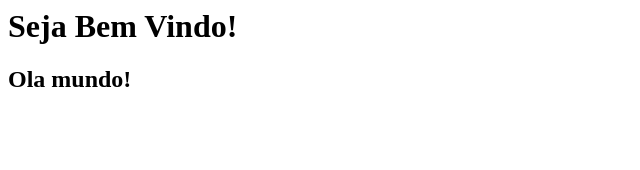
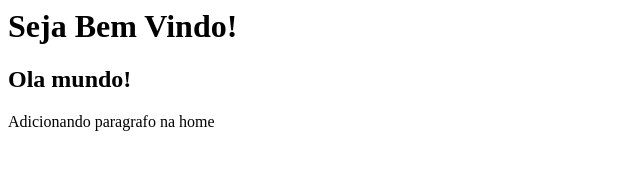
Before and after one commit to profclaytonmf/novo, a plain HTML site: page index.html in a window 1280 px wide. Shown: the whole page, without its empty margins (0-640 px from the left). Drawn offline with Linux system fonts and the light colour scheme.

Commit message:
Criando novas funcionalidades

```diff
--- a/index.html
+++ b/index.html
@@ -1,2 +1,3 @@
 <h1>Seja Bem Vindo!</h1>
 <h2>Ola mundo!</h2>
+<p>Adicionando paragrafo na home</p>
```
Also changed, not shown: a.txt (added), nomes.txt.
